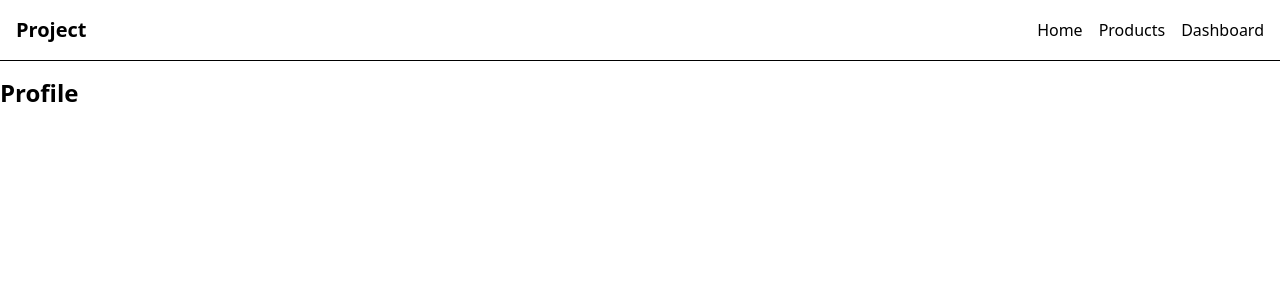
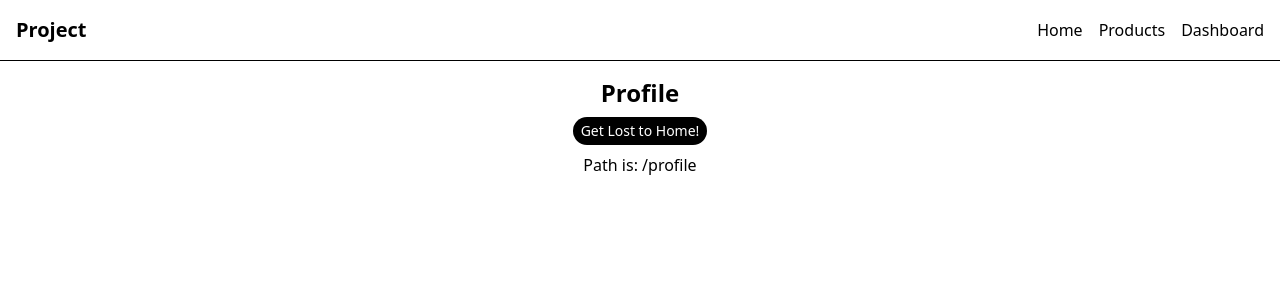
Before and after one commit to iamharshtambe/next-rampup, a Next.js app in the folder 02-routing/: page /profile in a window 1280 px wide. Shown: the top 300 px of the page. Built offline with nearby package versions, Linux system fonts and the light colour scheme.

Commit message:
learn useRouter usePathname useSearchParams

```diff
--- a/02-routing/src/app/profile/page.tsx
+++ b/02-routing/src/app/profile/page.tsx
@@ -1,3 +1,29 @@
+'use client';
+import { useRouter, usePathname, useSearchParams } from 'next/navigation';
+
 export default function Profile() {
-  return <div className="text-2xl font-bold">Profile</div>;
+  const router = useRouter();
+  const pathName = usePathname();
+  const searchParams = useSearchParams();
+
+  return (
+    <div className=" flex flex-col items-center">
+      <h1 className="text-2xl font-bold text-center">Profile</h1>
+
+      <button
+        onClick={() => router.push('/')}
+        className="px-2 py-1 bg-black text-white rounded-2xl text-sm cursor-pointer mt-2"
+      >
+        Get Lost to Home!
+      </button>
+
+      <p className="my-2">Path is: {pathName}</p>
+
+      <p className="my-2">
+        {searchParams.size === 0
+          ? ''
+          : `Search Params are: ${searchParams.getAll('name').join(', ')}`}
+      </p>
+    </div>
+  );
 }
```
